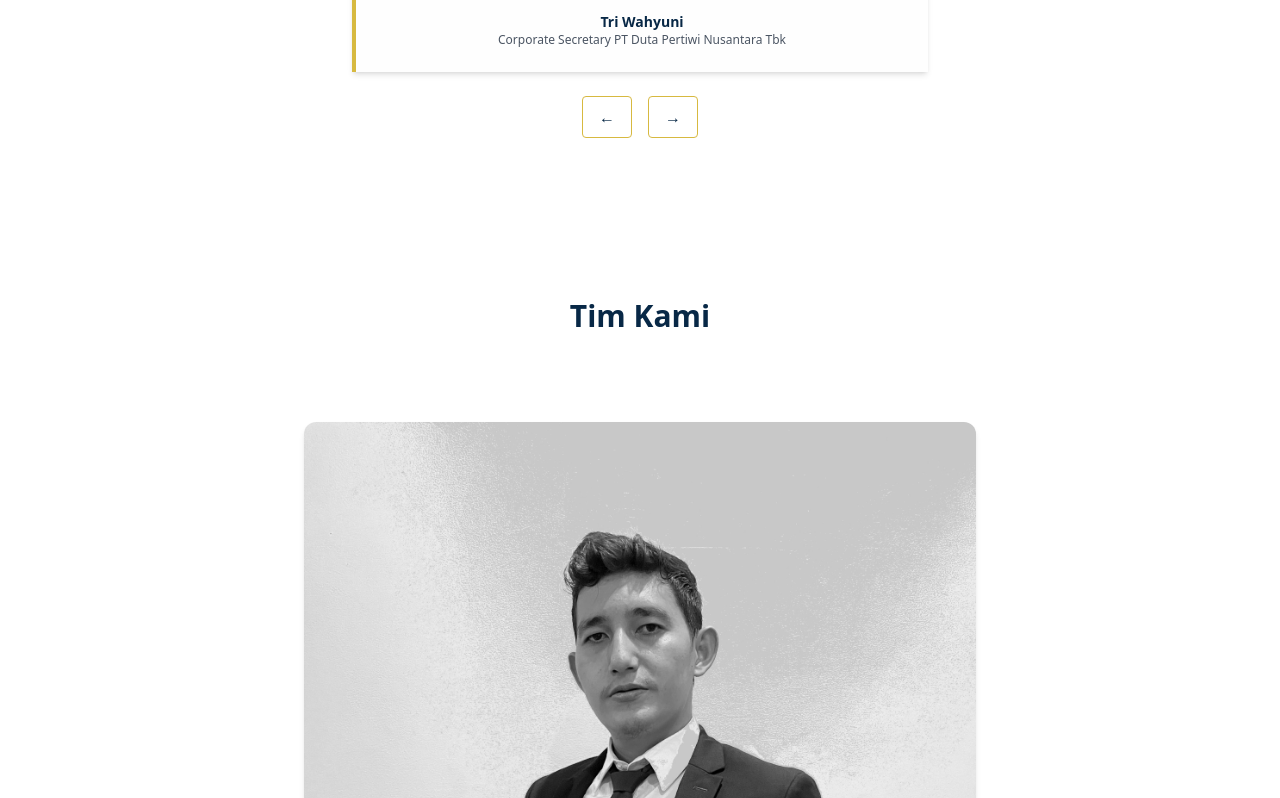
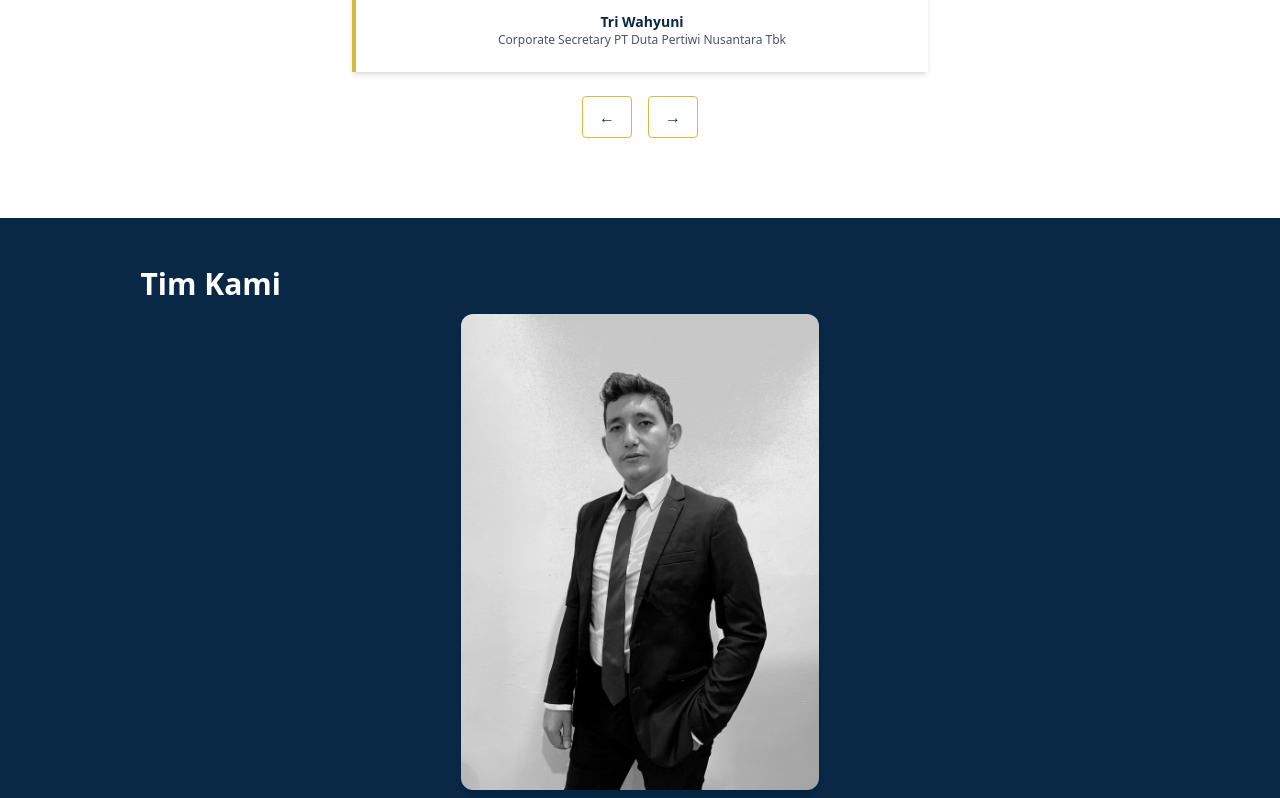
Before and after one commit to ProfAdri90/estetic-dinamis, a Next.js app: page / in a window 1280 px wide. Shown: the part 3310-4108 px from the top of the page. Built offline with nearby package versions, Linux system fonts and the light colour scheme.

Commit message:
Update index.js

```diff
--- a/pages/index.js
+++ b/pages/index.js
@@ -667,10 +667,7 @@ useEffect(() => {
     </div>
   </div>
 </section>
-
-
-
-<section id="tim" className="scroll-mt-[180px] bg-white text-[#082846] text-center py-20 px-8">
+<section id="our-team" className="grid grid-cols-1 md:grid-cols-2 lg:grid-cols-3 gap-10 px-4 py-12 scroll-mt-[140px]">
   <h3 className="text-3xl font-bold mb-10 text-center">
     {lang === "id" ? "Tim Kami" : "Our Team"}
   </h3>
```
